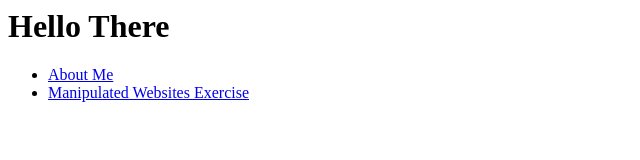
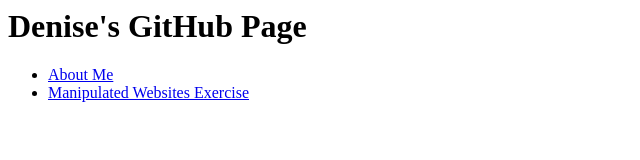
Before and after one commit to DeniseAlicia/Code1, a plain HTML site: page index.html in a window 1280 px wide. Shown: the whole page, without its empty margins (0-640 px from the left). Drawn offline with Linux system fonts and the light colour scheme.

Commit message:
Final for today

```diff
--- a/index.html
+++ b/index.html
@@ -4,7 +4,7 @@
     </head>
     <body>
 
-        <h1> Hello There </h1>
+        <h1> Denise's GitHub Page </h1>
         <ul>
             <li> <a href = "Projects/GitHubPage/AboutMe.html"> About Me </a> </li>
             <li> <a href = "Projects/GitHubPage/ManipulatedWebsites.html"> Manipulated Websites Exercise</a> </li>
```
